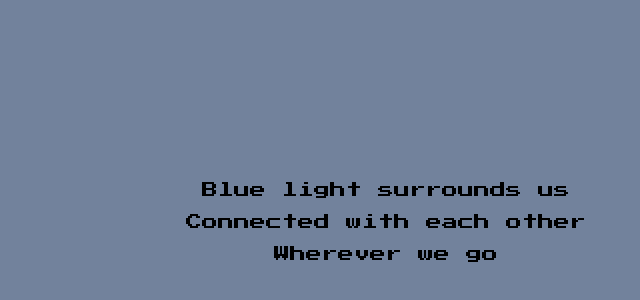
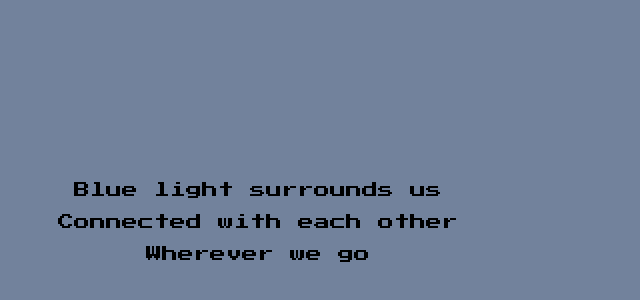
Before and after one commit to dokyongryoo/Intertwingularity, a plain HTML site: page index.html in a window 1280 px wide. Shown: the part 228-528 px from the top of the page, without its empty margins (464-1104 px from the left). Drawn offline with Linux system fonts and the light colour scheme.

Commit message:
positioning

```diff
--- a/index.html
+++ b/index.html
@@ -44,15 +44,15 @@
       border: 5px #72829c;
       position: absolute;
       top: 50%;
-      left: 50%;
+      left: 40%;
       padding: 10px;
 }
 
   </style>
 </head>
 <div class="center">
-<a href="https://liu-michelle.github.io/intertwingularity/">Blue light surrounds us</a>
-<p>Connected with each other
-</p>
-<a href="https://marimonarca.github.io/Intertwingularity/">Wherever we go</a>
-  </div>
+  <a href="https://liu-michelle.github.io/intertwingularity/">Blue light surrounds us</a>
+  <p>Connected with each other
+  </p>
+  <a href="https://marimonarca.github.io/Intertwingularity/">Wherever we go</a>
+</div>
```
